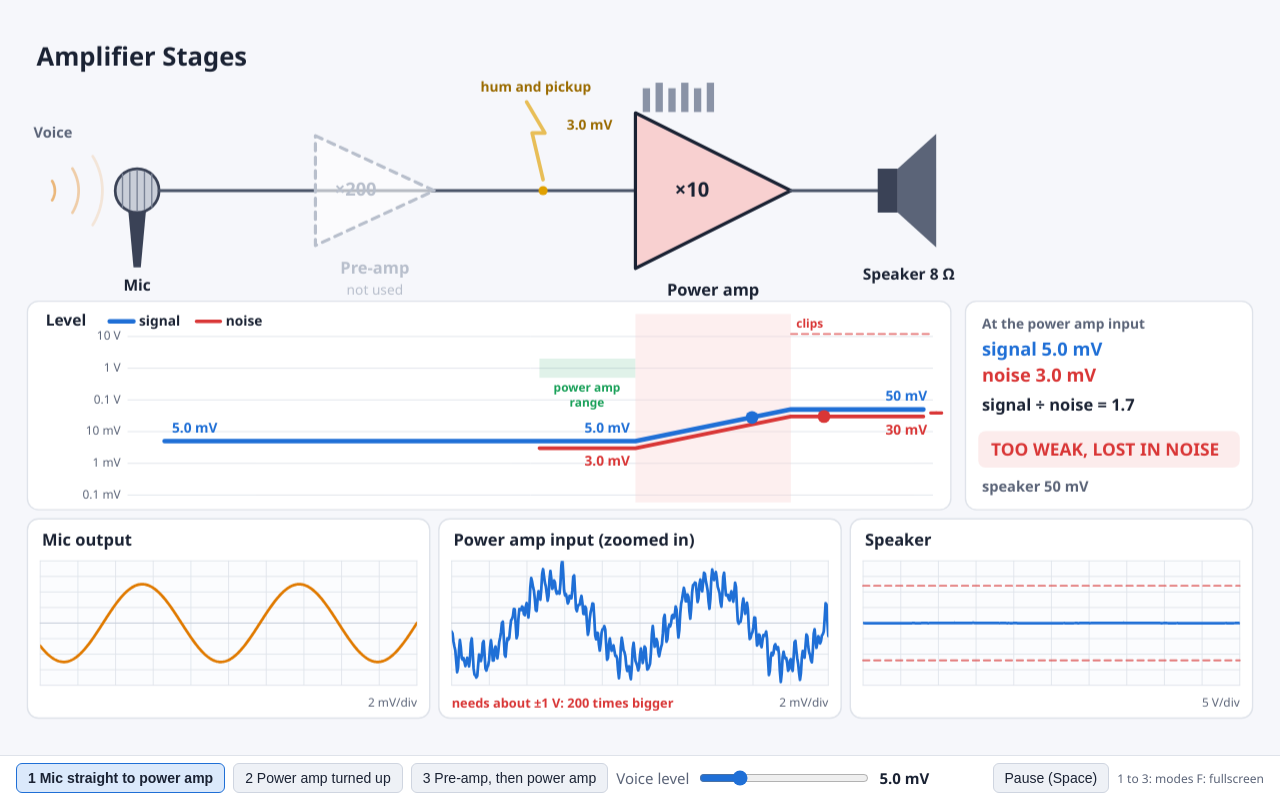
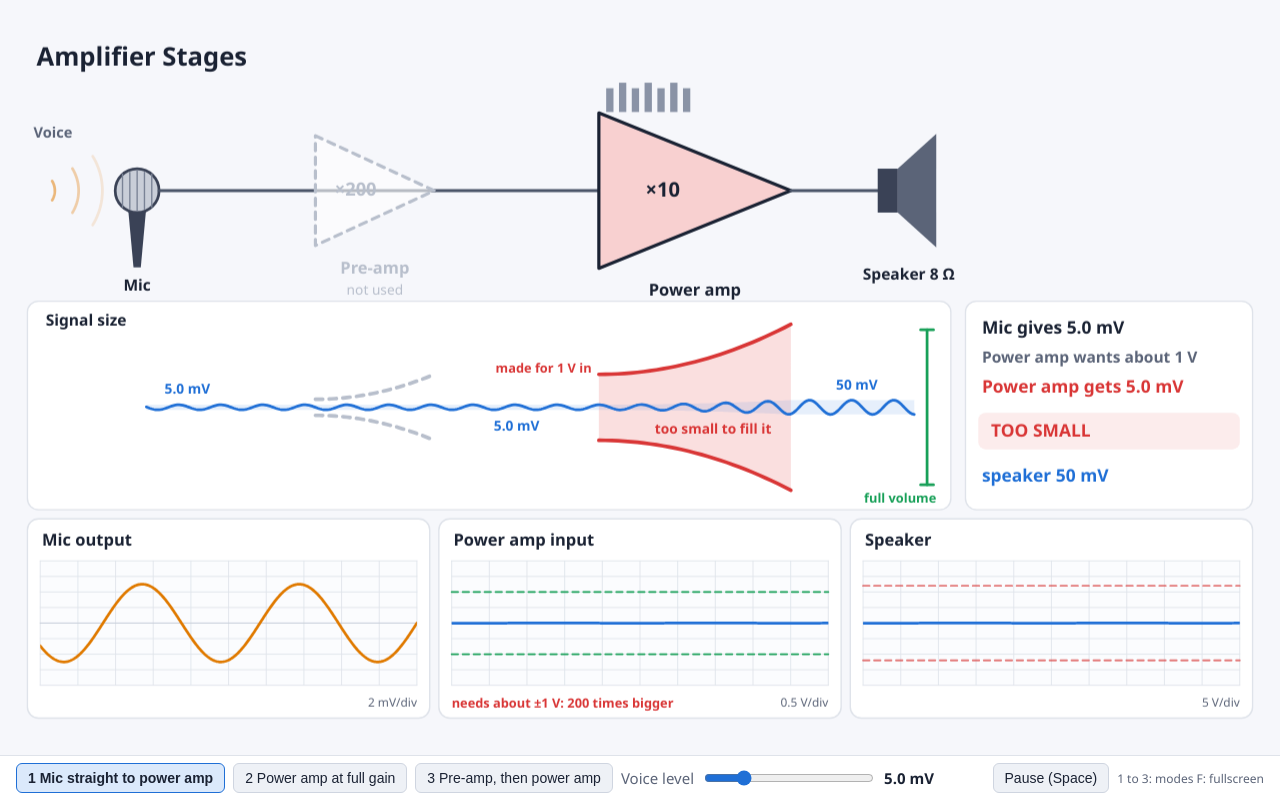
Before and after one commit to Isuru-rana/electronics-animations, a plain HTML site: page amp-stages-sim.html in a window 1280 px wide. Drawn offline with Linux system fonts and the light colour scheme.

Commit message:
Amplifier stages sim: funnel view of signal size, no noise, power amp at full gain mode
Co-Authored-By: Claude Opus 5.5 <noreply@anthropic.com>

```diff
--- a/amp-stages-sim.html
+++ b/amp-stages-sim.html
@@ -33,24 +33,23 @@
 <script>
 "use strict";
 // ======================================================================
-// Model: mic (mV) -> optional pre-amp x200 -> noise joins -> power amp x10 -> speaker
+// Model: mic (mV) -> optional pre-amp x200 -> power amp -> speaker
 // ======================================================================
 const FS = 0.6;                       // on-screen signal frequency (slowed down)
-const NZ = 0.003;                     // cable pickup + hum + power amp input noise, 3 mV
 const RAIL = 12;                      // power amp output limit (V)
 const MODES = [
   { name: "1  Mic straight to power amp", pre: 1, pa: 10 },
-  { name: "2  Power amp turned up", pre: 1, pa: 2000 },
+  { name: "2  Power amp at full gain", pre: 1, pa: 30 },
   { name: "3  Pre-amp, then power amp", pre: 200, pa: 10 },
 ];
 const S = { mode: 0, mic: 0.005 };    // mic output peak (V)
 const sin = Math.sin, TAU = 2 * Math.PI;
 const clip = v => Math.max(-RAIL, Math.min(RAIL, v));
-const ns = tt => 0.45 * sin(TAU * 9.3 * tt) + 0.3 * sin(TAU * 15.7 * tt + 1) + 0.25 * sin(TAU * 23.9 * tt + 2) + 0.2 * sin(TAU * 6.1 * tt + 0.4);
 const M = () => MODES[S.mode];
 const micV = tt => S.mic * sin(TAU * FS * tt);
-const paIn = tt => M().pre * micV(tt) + NZ * ns(tt);
+const paIn = tt => M().pre * micV(tt);
 const outV = tt => clip(M().pa * paIn(tt));
+const lvl = () => { const m = M(), pre = m.pre * S.mic; return { mic: S.mic, pre, out: Math.min(m.pa * pre, RAIL), want: m.pa * pre }; };
 
 // ======================================================================
 // Canvas + drawing helpers
@@ -66,7 +65,7 @@ function fit() {
 window.addEventListener("resize", fit);
 
 const INK = "#1a2233", MUTED = "#5b6478", GRID = "#e1e5ec", WIRE = "#4a5468", OFFC = "#b8bfcc";
-const CIN = "#e07a00", COUT = "#1f6fd6", GOOD = "#18a058", BAD = "#d93636", ZAP = "#e0a000";
+const CIN = "#e07a00", COUT = "#1f6fd6", GOOD = "#18a058", BAD = "#d93636";
 
 function font(size, weight) { return `${weight} ${size}px Segoe UI, Arial`; }
 function parseRich(str) {
@@ -164,15 +163,15 @@ function scope(x, y, w, h, o) {
 }
 
 // ======================================================================
-// Layout: chain on top, level diagram in the middle, scopes at the bottom
+// Layout: chain on top, signal funnel in the middle, scopes at the bottom
 // ======================================================================
 const CY = 175;                                   // signal line height
-const X = { mic: 180, preIn: 345, preOut: 475, zap: 590, paIn: 695, paOut: 865, spk: 990 };
-const LV = { top: 318, bot: 508, lo: -4, hi: Math.log10(30) };   // level diagram, log scale 0.1 mV to 30 V
-const yOf = v => LV.bot - (Math.log10(Math.max(v, 1e-4)) - LV.lo) / (LV.hi - LV.lo) * (LV.bot - LV.top);
+const X = { mic: 180, preIn: 345, preOut: 475, paIn: 655, paOut: 865, spk: 990 };
+const Y0 = 412, HMAX = 92;                        // funnel strip centre line and largest half height
+const px = v => HMAX * Math.pow(Math.min(Math.abs(v), RAIL) / RAIL, 0.45);   // size on screen (compressed scale)
 
 function drawChain() {
-  const m = M(), pre = m.pre > 1;
+  const m = M(), pre = m.pre > 1, L = lvl();
   // voice into the mic
   text("Voice", 58, CY - 62, 16, MUTED, "center", "bold");
   waves(40, CY, 8, 92, 0.35 + S.mic / 0.02, CIN, 0.55);
@@ -191,20 +190,12 @@ function drawChain() {
   text("×200", P.in + 44, CY, 20, pre ? INK : OFFC, "center", "bold");
   text("Pre-amp", (X.preIn + X.preOut) / 2, CY + 86, 18, pre ? INK : OFFC, "center", "bold");
   text(pre ? "small signal" : "not used", (X.preIn + X.preOut) / 2, CY + 110, 15, pre ? MUTED : OFFC, "center");
-  // noise joining the line before the power amp
-  const fl = 0.35 + 0.65 * Math.abs(ns(t)) / 1.2;
-  ctx.globalAlpha = fl;
-  poly([[X.zap - 14, 78], [X.zap + 6, 112], [X.zap - 8, 112], [X.zap + 4, CY - 12]], ZAP, 4);
-  ctx.globalAlpha = 1;
-  dot(X.zap + 4, CY, 5, ZAP);
-  text("hum and pickup", X.zap - 4, 62, 15, "#9a6b00", "center", "bold");
-  text(fmtV(NZ), X.zap + 30, 104, 15, "#9a6b00", "left", "bold");
   // power amp with heatsink fins
   const PA = amp((X.paIn + X.paOut) / 2, CY, X.paOut - X.paIn, 170, { fill: "#f8d0d0" });
   ctx.fillStyle = "#8a93a6";
-  for (let k = 0; k < 6; k++) ctx.fillRect(X.paIn + 8 + k * 14, CY - 112 - (k % 2) * 6, 8, 26 + (k % 2) * 6);
+  for (let k = 0; k < 7; k++) ctx.fillRect(X.paIn + 8 + k * 14, CY - 112 - (k % 2) * 6, 8, 26 + (k % 2) * 6);
   const turned = m.pa > 10;
-  text("×" + m.pa, PA.in + 62, CY, 22, turned ? BAD : INK, "center", "bold");
+  text("×" + m.pa + (turned ? " max" : ""), PA.in + 70, CY, 22, turned ? BAD : INK, "center", "bold");
   text("Power amp", (X.paIn + X.paOut) / 2, CY + 110, 18, INK, "center", "bold");
   text("needs about 1 V in", (X.paIn + X.paOut) / 2, CY + 134, 15, MUTED, "center");
   // speaker
@@ -213,90 +204,86 @@ function drawChain() {
   ctx.fillStyle = "#3a4256"; ctx.fillRect(X.spk - 30, CY - 24, 22, 48);
   ctx.fillStyle = "#5b6478"; ctx.beginPath(); ctx.moveTo(X.spk - 8, CY - 24); ctx.lineTo(X.spk + 34 + d, CY - 62); ctx.lineTo(X.spk + 34 + d, CY + 62); ctx.lineTo(X.spk - 8, CY + 24); ctx.closePath(); ctx.fill();
   text("Speaker 8 Ω", X.spk + 4, CY + 92, 17, INK, "center", "bold");
-  const sOut = Math.min(m.pa * m.pre * S.mic, RAIL), nOut = Math.min(m.pa * NZ, RAIL);
-  waves(X.spk + 40, CY, 10, 200, sOut / 6, COUT, 0.62);
-  waves(X.spk + 52, CY, 10, 190, nOut / 4, BAD, 0.55, 5);
+  waves(X.spk + 40, CY, 10, 200, L.out / 6, COUT, 0.62);
 }
 
-function levelPath(pts) { poly(pts.map(p => [p[0], yOf(p[1])]), pts.color, pts.w); }
-function drawLevels() {
-  const m = M(), sMic = S.mic, sPre = m.pre * S.mic, sOut = Math.min(m.pa * sPre, RAIL), nOut = Math.min(m.pa * NZ, RAIL);
+// funnel: a horn from half height h0 to h1 between x0 and x1
+function funnel(x0, x1, h0, h1, fill, stroke, ghost) {
+  const top = u => Y0 - (h0 + (h1 - h0) * u * u);          // flared horn
+  ctx.beginPath(); ctx.moveTo(x0, Y0 - h0);
+  for (let k = 1; k <= 30; k++) { const u = k / 30; ctx.lineTo(x0 + (x1 - x0) * u, top(u)); }
+  for (let k = 30; k >= 0; k--) { const u = k / 30; ctx.lineTo(x0 + (x1 - x0) * u, 2 * Y0 - top(u)); }
+  ctx.closePath();
+  ctx.fillStyle = ghost ? "rgba(255,255,255,0)" : fill; ctx.fill();
+  ctx.strokeStyle = ghost ? OFFC : stroke; ctx.lineWidth = 4; ctx.setLineDash(ghost ? [8, 7] : []);
+  ctx.beginPath(); ctx.moveTo(x0, Y0 - h0); for (let k = 1; k <= 30; k++) { const u = k / 30; ctx.lineTo(x0 + (x1 - x0) * u, top(u)); } ctx.stroke();
+  ctx.beginPath(); ctx.moveTo(x0, Y0 + h0); for (let k = 1; k <= 30; k++) { const u = k / 30; ctx.lineTo(x0 + (x1 - x0) * u, 2 * Y0 - top(u)); } ctx.stroke();
+  ctx.setLineDash([]);
+}
+function bracket(x, h, color, label) {
+  poly([[x, Y0 - h], [x, Y0 + h]], color, 3);
+  poly([[x - 7, Y0 - h], [x + 7, Y0 - h]], color, 3); poly([[x - 7, Y0 + h], [x + 7, Y0 + h]], color, 3);
+  if (label) text(label, x + 10, Y0 + h + 15, 14, color, "right", "bold");
+}
+function drawFunnels() {
+  const m = M(), pre = m.pre > 1, L = lvl();
   box(30, 296, 1010, 228);
-  text("Level", 50, 318, 17, INK, "left", "bold");
-  // grid and scale
-  const marks = [[1e-4, "0.1 mV"], [1e-3, "1 mV"], [1e-2, "10 mV"], [0.1, "0.1 V"], [1, "1 V"], [10, "10 V"]];
-  for (const [v, l] of marks) { poly([[X.mic - 40, yOf(v)], [1020, yOf(v)]], GRID, 1); text(l, X.mic - 48, yOf(v), 13, MUTED, "right"); }
-  // power amp input window
-  ctx.fillStyle = GOOD + "22"; ctx.fillRect(X.zap, yOf(2), X.paIn - X.zap, yOf(0.5) - yOf(2));
-  text("power amp", X.zap + 52, yOf(0.5) + 12, 13, GOOD, "center", "bold");
-  text("range", X.zap + 52, yOf(0.5) + 28, 13, GOOD, "center", "bold");
-  // clipping limit
-  poly([[X.paOut, yOf(RAIL)], [1020, yOf(RAIL)]], BAD + "aa", 2, [7, 5]);
-  text("clips", X.paOut + 6, yOf(RAIL) - 11, 13, BAD, "left", "bold");
-  // stage markers
-  for (const [x0, x1, c] of [[X.preIn, X.preOut, m.pre > 1 ? "#ffe2c855" : null], [X.paIn, X.paOut, "#f8d0d055"]]) {
-    if (!c) continue; ctx.fillStyle = c; ctx.fillRect(x0, LV.top - 8, x1 - x0, LV.bot - LV.top + 16);
-  }
-  // noise and signal lines
-  const N = [[X.zap, NZ], [X.paIn, NZ], [X.paOut, nOut], [X.spk + 20, nOut]];
-  const Sg = [[X.mic, sMic], [X.preIn, sMic], [X.preOut, sPre], [X.paIn, sPre], [X.paOut, sOut], [X.spk + 20, sOut]];
-  poly(N.map(p => [p[0], yOf(p[1])]), BAD, 4);
-  poly(Sg.map(p => [p[0], yOf(p[1])]), COUT, 5);
-  // a pulse travelling along each line
-  const ph = (t * 0.35) % 1;
-  for (const [pts, c] of [[Sg, COUT], [N, BAD]]) {
-    const L = pts.length - 1, f = ph * L, k = Math.min(L - 1, Math.floor(f)), u = f - k;
-    const a = pts[k], b = pts[k + 1], lx = a[0] + (b[0] - a[0]) * u;
-    const ly = Math.pow(10, Math.log10(a[1]) + (Math.log10(b[1]) - Math.log10(a[1])) * u);
-    if (c === BAD && lx < X.zap) continue;
-    dot(lx, yOf(ly), 7, c);
-  }
-  // values
-  text(fmtV(sMic), X.mic + 8, yOf(sMic) - 14, 15, COUT, "left", "bold");
-  text(fmtV(sPre), X.paIn - 6, yOf(sPre) - 14, 15, COUT, "right", "bold");
-  text(fmtV(NZ), X.paIn - 6, yOf(NZ) + 15, 15, BAD, "right", "bold");
-  text(fmtV(sOut), X.spk + 24, yOf(sOut) - 14, 15, COUT, "right", "bold");
-  text(fmtV(nOut), X.spk + 24, yOf(nOut) + 15, 15, BAD, "right", "bold");
-  // gap between signal and noise at the speaker
-  const gx = X.spk + 34, ok = sOut / nOut >= 10;
-  poly([[gx, yOf(sOut) + 4], [gx, yOf(nOut) - 4]], ok ? GOOD : BAD, 3);
-  poly([[gx - 6, yOf(sOut) + 4], [gx + 6, yOf(sOut) + 4]], ok ? GOOD : BAD, 3);
-  poly([[gx - 6, yOf(nOut) - 4], [gx + 6, yOf(nOut) - 4]], ok ? GOOD : BAD, 3);
-  // legend
-  poly([[120, 318], [146, 318]], COUT, 5); text("signal", 152, 318, 15, INK, "left", "bold");
-  poly([[215, 318], [241, 318]], BAD, 4); text("noise", 247, 318, 15, INK, "left", "bold");
+  text("Signal size", 50, 318, 17, INK, "left", "bold");
+  // each amplifier is a funnel made for one input size and one output size
+  funnel(X.preIn, X.preOut, px(0.005) + 6, px(1) + 6, "#ffe2c8aa", CIN, !pre);
+  funnel(X.paIn, X.paOut, px(1) + 6, px(10) + 6, "#f8d0d0aa", BAD, false);
+  // the wave and its size along the chain
+  const A = x => {
+    if (x < X.preIn) return px(L.mic);
+    if (x < X.preOut) { const u = (x - X.preIn) / (X.preOut - X.preIn); return pre ? px(L.mic) + (px(L.pre) - px(L.mic)) * u * u : px(L.mic); }
+    if (x < X.paIn) return px(L.pre);
+    if (x < X.paOut) { const u = (x - X.paIn) / (X.paOut - X.paIn); return px(L.pre) + (px(L.out) - px(L.pre)) * u * u; }
+    return px(L.out);
+  };
+  const x0 = X.mic - 20, x1 = X.spk + 10, lam = 46, ph = TAU * FS * 2 * t;
+  ctx.fillStyle = COUT + "1c"; ctx.beginPath(); ctx.moveTo(x0, Y0 - A(x0));
+  for (let x = x0; x <= x1; x += 3) ctx.lineTo(x, Y0 - A(x));
+  for (let x = x1; x >= x0; x -= 3) ctx.lineTo(x, Y0 + A(x));
+  ctx.closePath(); ctx.fill();
+  ctx.strokeStyle = COUT; ctx.lineWidth = 3; ctx.beginPath();
+  for (let x = x0; x <= x1; x += 2) { const y = Y0 - A(x) * sin(TAU * x / lam - ph); x === x0 ? ctx.moveTo(x, y) : ctx.lineTo(x, y); }
+  ctx.stroke();
+  // what each stage is made for
+  text("made for 1 V in", X.paIn - 8, Y0 - px(1) - 12, 14, BAD, "right", "bold");
+  if (pre) text("made for mV in", X.preIn - 8, Y0 + 24, 14, CIN, "right", "bold");
+  bracket(X.spk + 24, px(10), GOOD, "full volume");
+  // sizes
+  text(fmtV(L.mic), X.mic, Y0 - px(L.mic) - 16, 15, COUT, "left", "bold");
+  text(fmtV(L.pre), (X.preOut + X.paIn) / 2, Y0 + px(L.pre) + 18, 15, COUT, "center", "bold");
+  text(fmtV(L.out), X.spk - 30, Y0 - px(L.out) - 16, 15, COUT, "right", "bold");
+  if (L.pre < 0.3) text("too small to fill it", (X.paIn + X.paOut) / 2 + 20, Y0 + 24, 15, BAD, "center", "bold");
 }
 
 function drawReadout() {
-  const m = M(), sPre = m.pre * S.mic, sOut = m.pa * sPre, nOut = m.pa * NZ, ratio = sPre / NZ;
+  const m = M(), L = lvl();
   box(1056, 296, 314, 228);
-  text("At the power amp input", 1074, 322, 15, MUTED, "left", "bold");
-  text("signal " + fmtV(sPre), 1074, 350, 20, COUT, "left", "bold");
-  text("noise " + fmtV(NZ), 1074, 378, 20, BAD, "left", "bold");
-  text("signal ÷ noise = " + (ratio >= 10 ? ratio.toFixed(0) : ratio.toFixed(1)), 1074, 410, 18, INK, "left", "bold");
+  text("Mic gives " + fmtV(L.mic), 1074, 326, 19, INK, "left", "bold");
+  text("Power amp wants about 1 V", 1074, 358, 17, MUTED, "left", "bold");
+  text("Power amp gets " + fmtV(L.pre), 1074, 390, 19, L.pre < 0.3 ? BAD : GOOD, "left", "bold");
   let s, c;
-  if (sOut > RAIL) { s = "CLIPPING"; c = BAD; }
-  else if (ratio < 10) { s = sOut < 2 ? "TOO WEAK, LOST IN NOISE" : "LOUD BUT NOISY"; c = BAD; }
-  else if (sOut < 2) { s = "CLEAN BUT TOO QUIET"; c = CIN; }
-  else { s = "LOUD AND CLEAN"; c = GOOD; }
-  roundRect(1070, 438, 286, 40, 8); ctx.fillStyle = c + "18"; ctx.fill();
-  text(s, 1084, 459, 19, c, "left", "bold");
-  text("speaker " + fmtV(Math.min(sOut, RAIL)), 1074, 500, 16, MUTED, "left", "bold");
+  if (L.want > RAIL) { s = "CLIPPING"; c = BAD; }
+  else if (L.pre < 0.3) { s = m.pa > 10 ? "STILL TOO SMALL" : "TOO SMALL"; c = BAD; }
+  else { s = "FITS: FULL VOLUME"; c = GOOD; }
+  roundRect(1070, 418, 286, 40, 8); ctx.fillStyle = c + "18"; ctx.fill();
+  text(s, 1084, 439, 19, c, "left", "bold");
+  text("speaker " + fmtV(L.out), 1074, 488, 19, COUT, "left", "bold");
 }
 
 function draw() {
   text("Amplifier Stages", 40, 30, 28, INK, "left", "bold");
   drawChain();
-  drawLevels();
+  drawFunnels();
   drawReadout();
+  const L = lvl(), small = L.pre < 0.3;
   scope(30, 534, 440, 218, { title: "Mic output", f: tt => micV(tt) * 1000, vdiv: 2, unit: "2 mV/div", color: CIN });
-  const sPre = M().pre * S.mic;
-  if (sPre < 0.1)       // zoomed in: the signal is the same size as the noise
-    scope(480, 534, 440, 218, { title: "Power amp input (zoomed in)", f: tt => paIn(tt) * 1000, vdiv: 2, unit: "2 mV/div", color: COUT,
-      note: "needs about ±1 V: " + Math.round(1 / sPre) + " times bigger", noteColor: BAD });
-  else
-    scope(480, 534, 440, 218, { title: "Power amp input", f: paIn, vdiv: 0.5, unit: "0.5 V/div", color: COUT,
-      marks: [{ v: 1, c: GOOD }, { v: -1, c: GOOD }], note: "needs about ±1 V", noteColor: GOOD });
+  scope(480, 534, 440, 218, { title: "Power amp input", f: paIn, vdiv: 0.5, unit: "0.5 V/div", color: COUT,
+    marks: [{ v: 1, c: GOOD }, { v: -1, c: GOOD }],
+    note: small ? "needs about ±1 V: " + Math.round(1 / L.pre) + " times bigger" : "needs about ±1 V", noteColor: small ? BAD : GOOD });
   scope(930, 534, 440, 218, { title: "Speaker", f: outV, vdiv: 5, unit: "5 V/div", color: COUT,
     marks: [{ v: RAIL, c: BAD + "aa" }, { v: -RAIL, c: BAD + "aa" }] });
 }
```
Also changed, not shown: index.html (+1 -1 lines), 1 other file.
